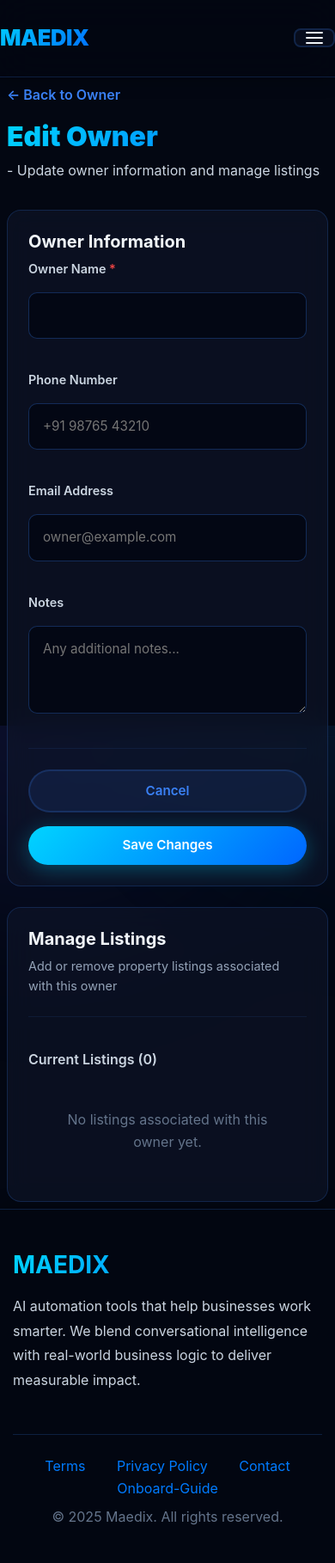
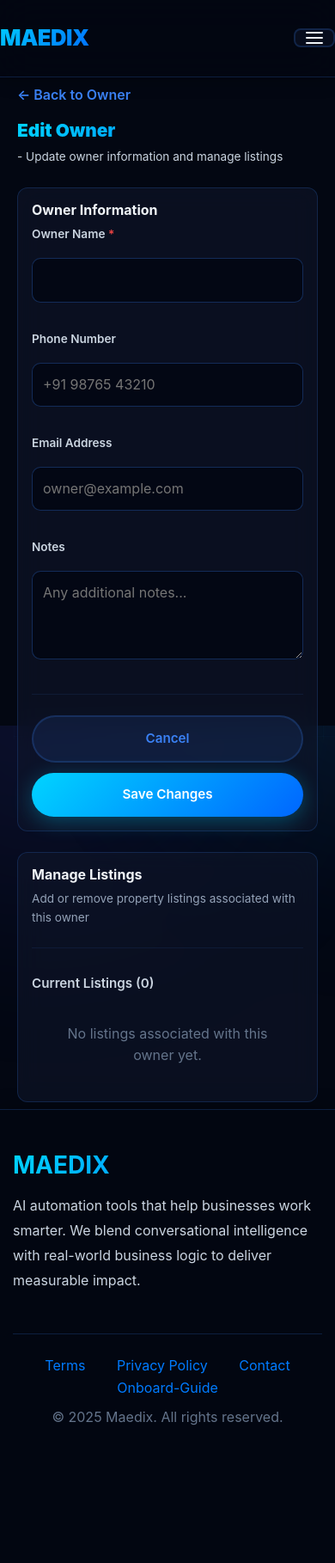
Before and after one commit to makeshmakesh/maedix, a Django app: template templates/realestate/owner-edit.html in a window 390 px wide. Shown: the whole page at 86% size. After the commit the page ends 1658 px from the top, so only its background shows below. Run offline with Django 5.2, Linux system fonts and the light colour scheme; the template is opened without the code that fills it, so the values that code supplies are empty; some libraries are stand-ins or nearby versions.

Commit message:
fix layout

```diff
--- a/templates/realestate/owner-edit.html
+++ b/templates/realestate/owner-edit.html
@@ -363,35 +363,147 @@
     }
 
     @media (max-width: 768px) {
+        .edit-container {
+            padding: 0 1rem;
+        }
+
+        .edit-header {
+            margin-bottom: 1.5rem;
+        }
+
+        .page-title {
+            font-size: 1.5rem;
+        }
+
+        .page-subtitle {
+            font-size: 0.9rem;
+        }
+
+        .form-card {
+            padding: 1.25rem;
+            border-radius: 12px;
+        }
+
+        .section-title {
+            font-size: 1.1rem;
+        }
+
         .form-grid {
             grid-template-columns: 1fr;
+            gap: 1rem;
+        }
+
+        .form-input, .form-textarea, .form-select {
+            padding: 0.75rem;
+            font-size: 16px; /* Prevents zoom on iOS */
         }
 
         .add-listing-form {
             flex-direction: column;
         }
 
+        .add-listing-form .btn {
+            width: 100%;
+        }
+
         .listing-row {
             flex-direction: column;
             align-items: stretch;
+            gap: 0.75rem;
+            padding: 0.875rem;
+        }
+
+        .listing-row-info {
+            order: 1;
+        }
+
+        .listing-row-title {
+            white-space: normal;
+            font-size: 0.9rem;
+        }
+
+        .listing-row-location {
+            font-size: 0.8rem;
         }
 
         .listing-row-meta {
+            order: 2;
             flex-direction: row;
-            justify-content: space-between;
+            justify-content: flex-start;
             align-items: center;
+            gap: 0.75rem;
         }
 
         .listing-row .btn {
+            order: 3;
             width: 100%;
         }
 
         .form-actions {
             flex-direction: column;
+            gap: 0.75rem;
         }
 
         .form-actions .btn {
             width: 100%;
+            padding: 0.875rem;
+        }
+
+        .subsection-title {
+            font-size: 0.95rem;
+            margin: 1rem 0 0.75rem 0;
+        }
+
+        #listings-container {
+            max-height: none;
+        }
+
+        .empty-listings {
+            padding: 1.5rem 1rem;
+        }
+    }
+
+    @media (max-width: 480px) {
+        .edit-container {
+            padding: 0 0.75rem;
+        }
+
+        .page-title {
+            font-size: 1.3rem;
+        }
+
+        .page-subtitle {
+            font-size: 0.85rem;
+        }
+
+        .form-card {
+            padding: 1rem;
+        }
+
+        .section-title {
+            font-size: 1rem;
+        }
+
+        .section-description {
+            font-size: 0.85rem;
+        }
+
+        .form-label {
+            font-size: 0.85rem;
+        }
+
+        .listing-status {
+            font-size: 0.7rem;
+            padding: 0.2rem 0.4rem;
+        }
+
+        .listing-price {
+            font-size: 0.8rem;
+        }
+
+        .btn-sm {
+            font-size: 0.85rem;
+            padding: 0.5rem 0.75rem;
         }
     }
 </style>
```
